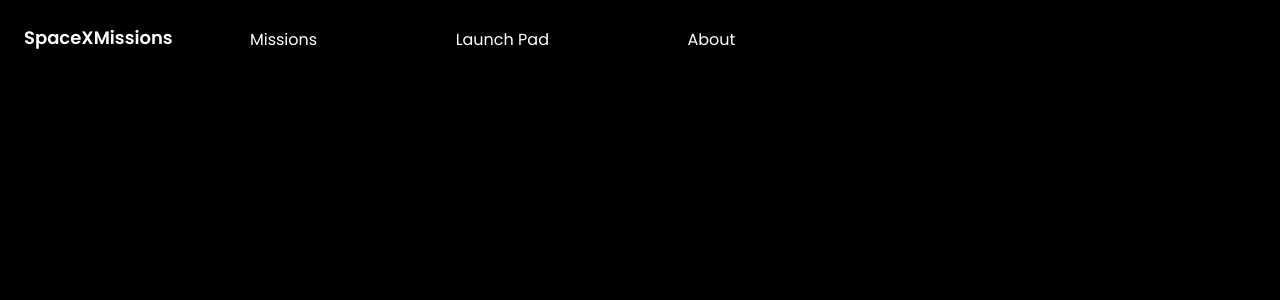
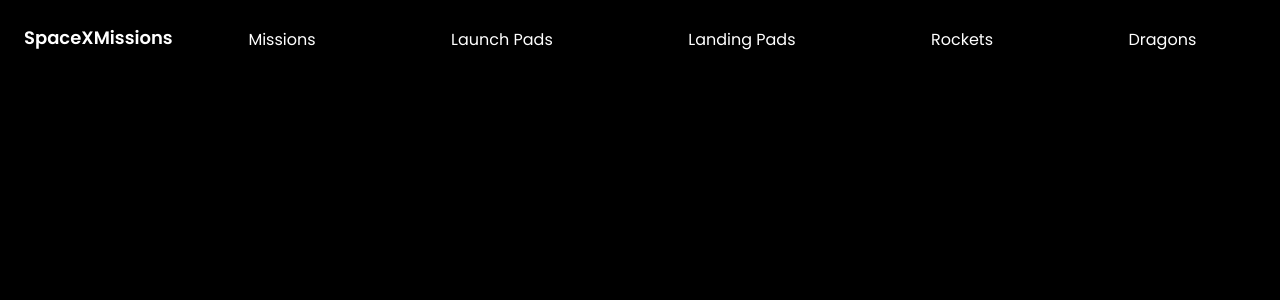
Before and after one commit to reynoldadade/spacex, a Next.js app: page / in a window 1280 px wide. Shown: the top 300 px of the page. Built offline with nearby package versions, Linux system fonts and the light colour scheme.

Commit message:
added headers

```diff
--- a/components/Header.js
+++ b/components/Header.js
@@ -3,15 +3,17 @@ import Link from "next/link";
 export default function Header() {
   const links = [
     { name: "Missions", path: "/missions" },
-    { name: "Launch Pad", path: "/launch-pads" },
-    { name: "About", path: "/about" },
+    { name: "Launch Pads", path: "/launch-pads" },
+    { name: "Landing Pads", path: "/launch-pads" },
+    { name: "Rockets", path: "/rockets" },
+    { name: "Dragons", path: "/dragons" },
   ];
   return (
     <div className="w-full p-4 flex">
       <div className="p-2 font-semibold text-lg">
         <span>SpaceXMissions</span>
       </div>
-      <div className="flex justify-around w-1/2">
+      <div className="flex justify-around flex-grow">
         {links.map((link) => (
           <div key={link.name} className="hover:text-gray-400 p-3">
             <Link href={link.path}>{link.name}</Link>
```
